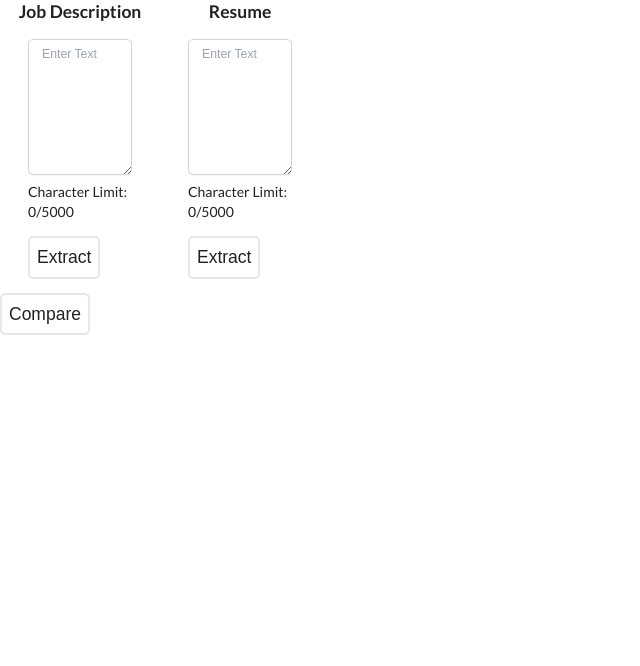
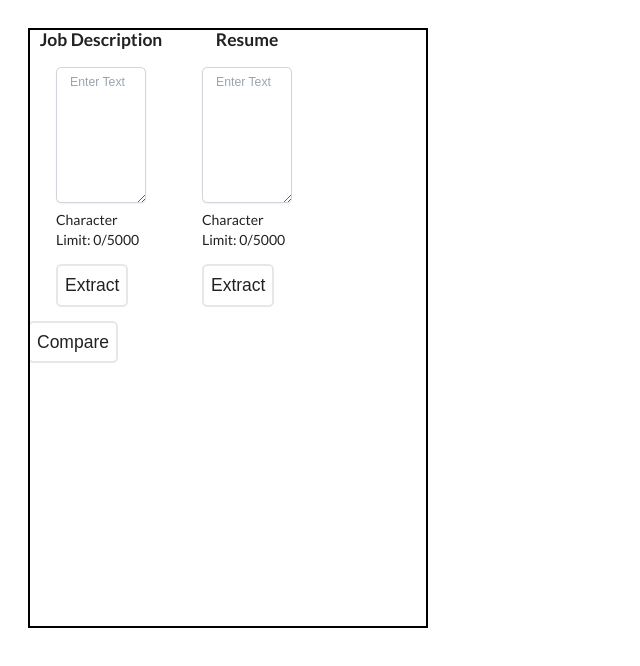
Before and after one commit to Caposto/reverse-ats, a React (Create React App) app in the folder frontend/: page / in a window 1280 px wide. Shown: the top 666 px of the page, without its empty margins (0-640 px from the left). Built offline with nearby package versions, Linux system fonts and the light colour scheme.

Commit message:
created reference frame for popup

```diff
--- a/frontend/src/App.jsx
+++ b/frontend/src/App.jsx
@@ -58,7 +58,11 @@ function App() {
     handleResumeKeywords,
   }));
 
+  // TODO: Remove reference frame: <div className="relative mt-8 ml-8"> & <div className="popup-frame" />
+
   return (
+    <div className="relative mt-8 ml-8">
+      <div className="popup-frame" />
       <div>
         <KeywordsContext.Provider value={keywordsContextValue}>
           {!showMatches && (
@@ -100,6 +104,7 @@ function App() {
           )}
         </KeywordsContext.Provider>
       </div>
+    </div>
   );
 }
 
--- a/frontend/src/index.css
+++ b/frontend/src/index.css
@@ -15,3 +15,17 @@ body {
 code {
   font-family: source-code-pro, Menlo, Monaco, Consolas, "Courier New", monospace;
 }
+
+/* TODO: Remove reeference frame css */
+.popup-frame {
+  position: absolute;
+  top: 0;
+  left: 0;
+  width: 400px;
+  height: 600px;
+  border: 2px solid black;
+}
+
+.relative {
+  position: relative;
+}
```
Lines whose indentation alone changed are shown as unchanged.
